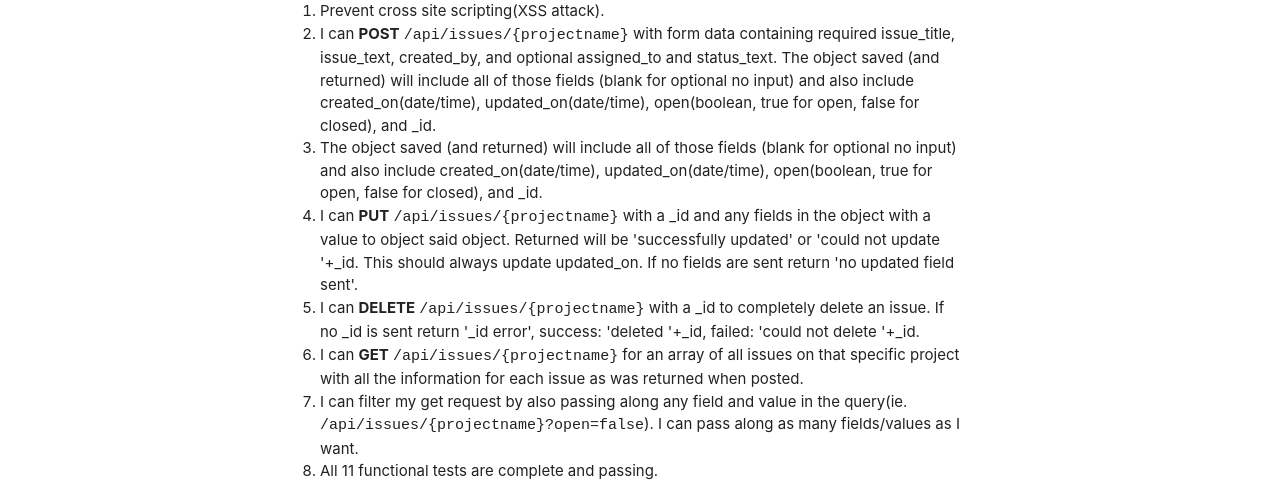
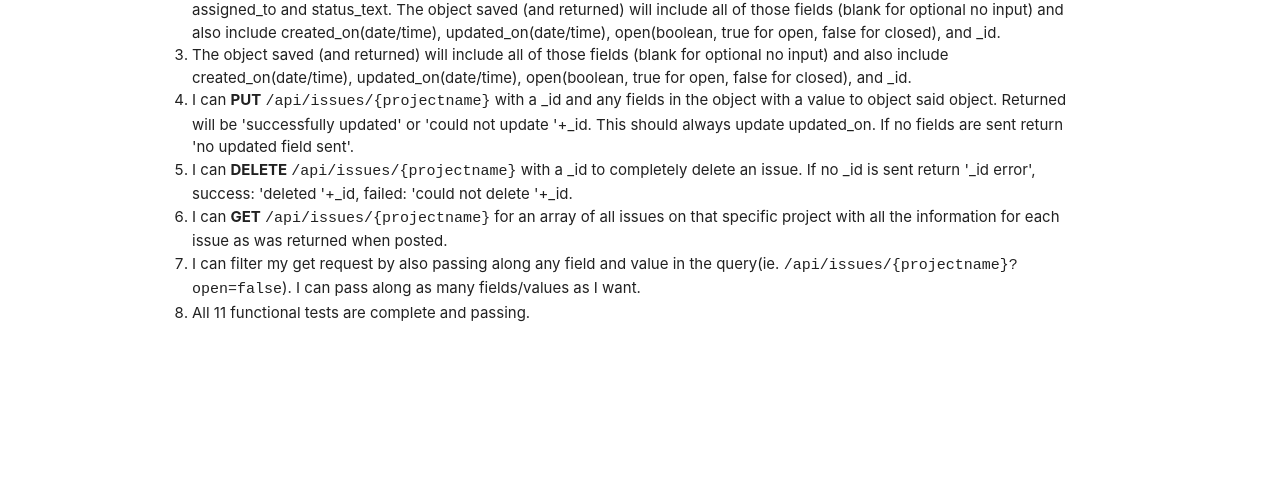
Before and after one commit to aaronmassey45/IssueTracker, a React app in the folder client/: page /user-stories in a window 1280 px wide. Shown: the part 432-925 px from the top of the page. After the commit the page ends 800 px from the top, so only its background shows below. Built offline with nearby package versions, Linux system fonts and the light colour scheme.

Commit message:
Removed container class

```diff
--- a/client/src/App.css
+++ b/client/src/App.css
@@ -1,11 +1,6 @@
 * {
   margin: 0;
   padding: 0;
-}
-
-.container {
-  padding: 0 10%;
-  text-align: center;
 }
 
 .issue {
```
